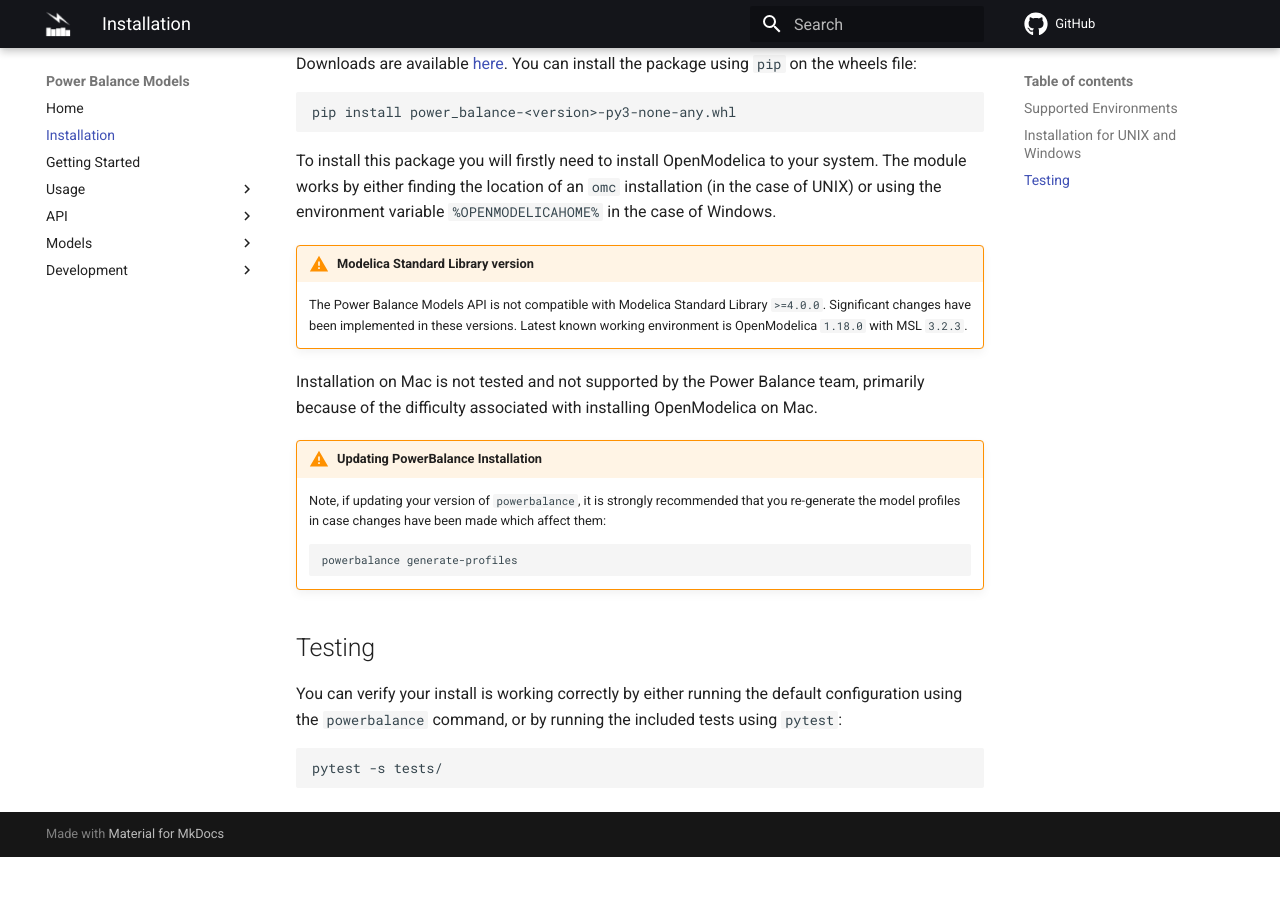
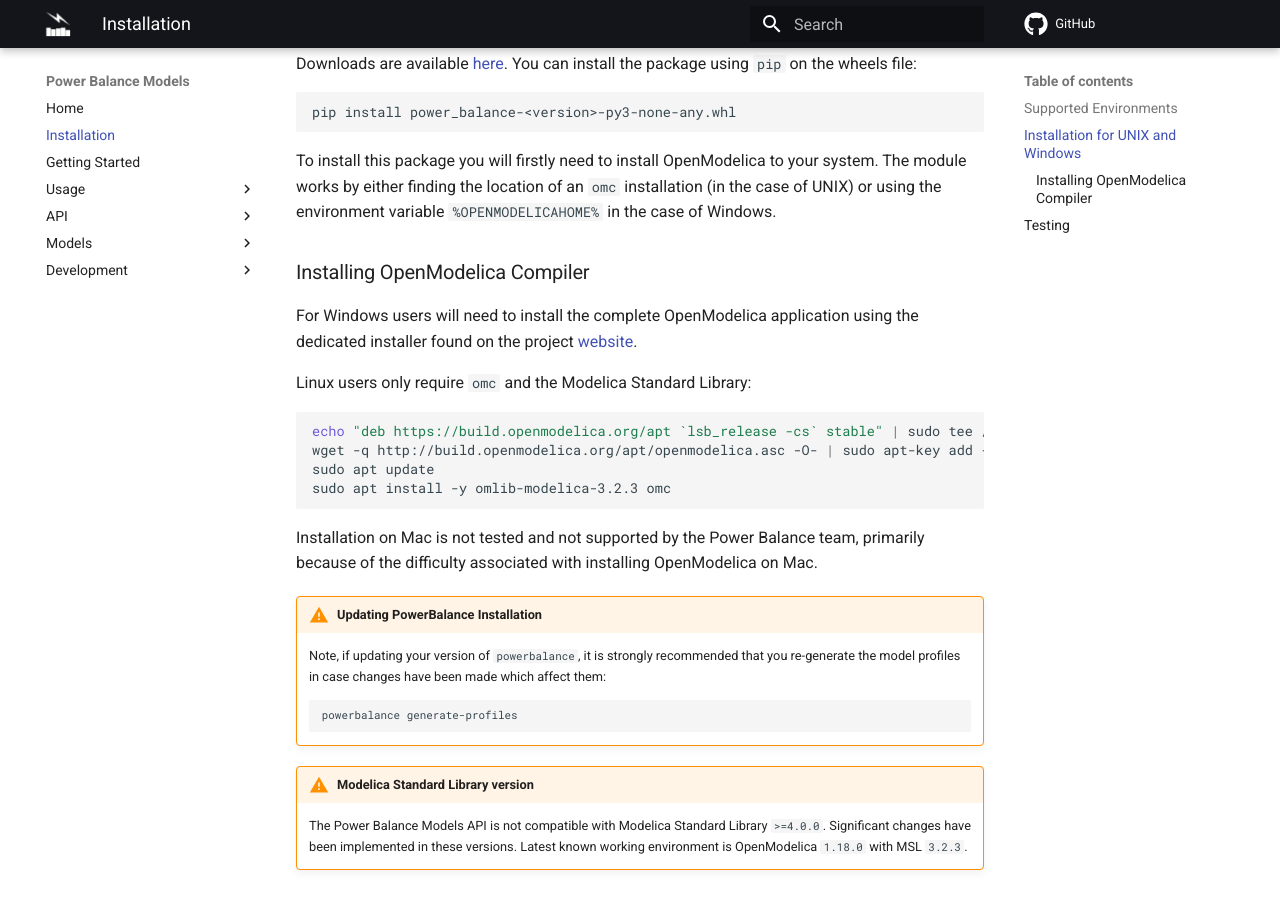
Before and after one commit to ukaea/powerbalance, an MkDocs documentation site: the page built from docs/API/installation.md, in a window 1280 px wide and 900 px high, scrolled down 759 px. Built offline with MkDocs 1.6.1 and Material for MkDocs 9.7.7, drawn with Linux system fonts in a browser that asks for light colours; comment, search, counter and statistics services are not loaded; before the commit the page ends 1616 px from its top, so only the background shows below that.

Commit message:
Add Modelica install instructions

````diff
--- a/docs/API/installation.md
+++ b/docs/API/installation.md
@@ -24,10 +24,17 @@ pip install power_balance-<version>-py3-none-any.whl
 
 To install this package you will firstly need to install OpenModelica to your system. The module works by either finding the location of an `omc` installation (in the case of UNIX) or using the environment variable `%OPENMODELICAHOME%` in the case of Windows.
 
-!!! warning "Modelica Standard Library version"
-    The Power Balance Models API is not compatible with Modelica Standard Library `>=4.0.0`.
-    Significant changes have been implemented in these versions. Latest known working environment
-    is OpenModelica `1.18.0` with MSL `3.2.3`.
+### Installing OpenModelica Compiler
+
+For Windows users will need to install the complete OpenModelica application using the dedicated installer found on the project [website](https://www.openmodelica.org/download/download-windows).
+
+Linux users only require `omc` and the Modelica Standard Library:
+```sh
+echo "deb https://build.openmodelica.org/apt `lsb_release -cs` stable" | sudo tee /etc/apt/sources.list.d/openmodelica.list
+wget -q http://build.openmodelica.org/apt/openmodelica.asc -O- | sudo apt-key add -
+sudo apt update
+sudo apt install -y omlib-modelica-3.2.3 omc
+```
 
 Installation on Mac is not tested and not supported by the Power Balance team, primarily because of the difficulty associated with installing OpenModelica on Mac.
 
@@ -36,6 +43,10 @@ Installation on Mac is not tested and not supported by the Power Balance team, p
     ```sh
     powerbalance generate-profiles
     ```
+!!! warning "Modelica Standard Library version"
+    The Power Balance Models API is not compatible with Modelica Standard Library `>=4.0.0`.
+    Significant changes have been implemented in these versions. Latest known working environment
+    is OpenModelica `1.18.0` with MSL `3.2.3`.
 
 ## Testing
 You can verify your install is working correctly by either running the default configuration using the `powerbalance` command, or by running the included tests using `pytest`:
````
